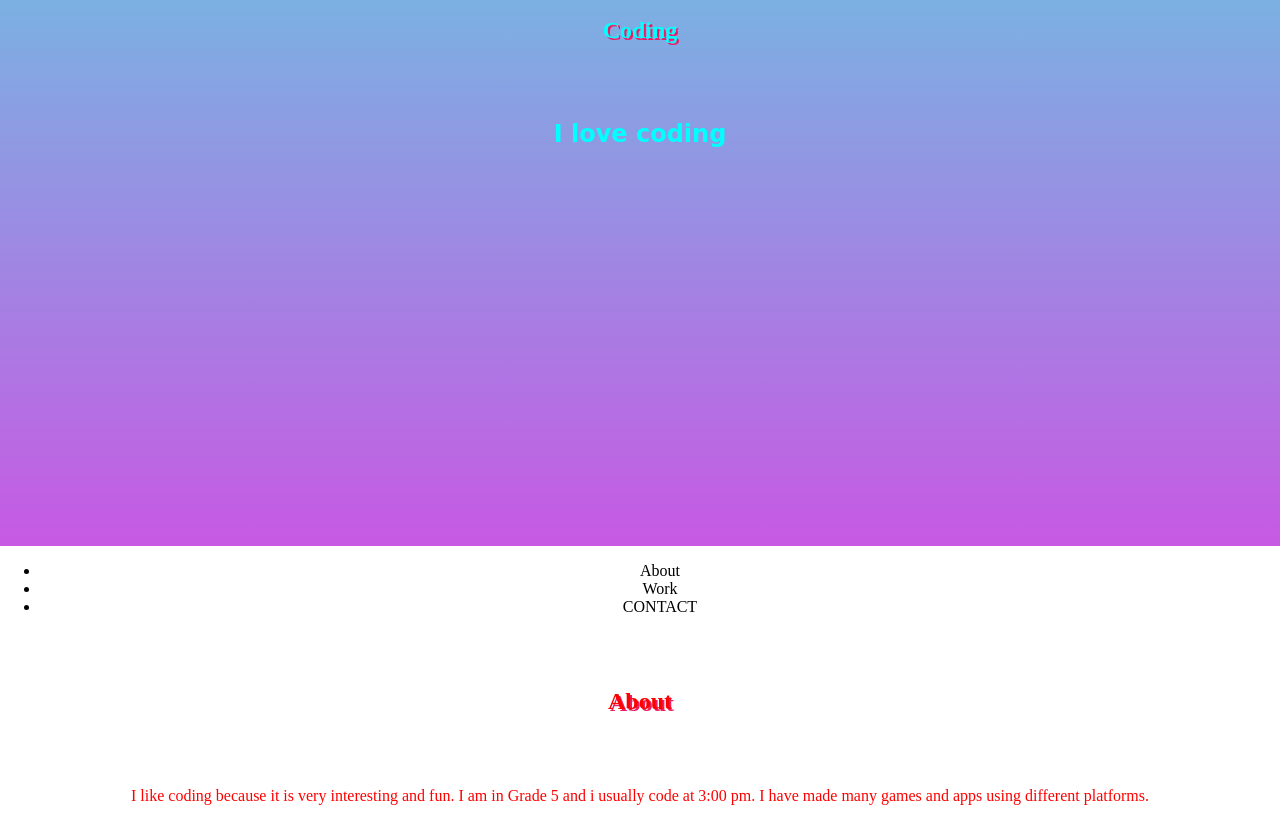
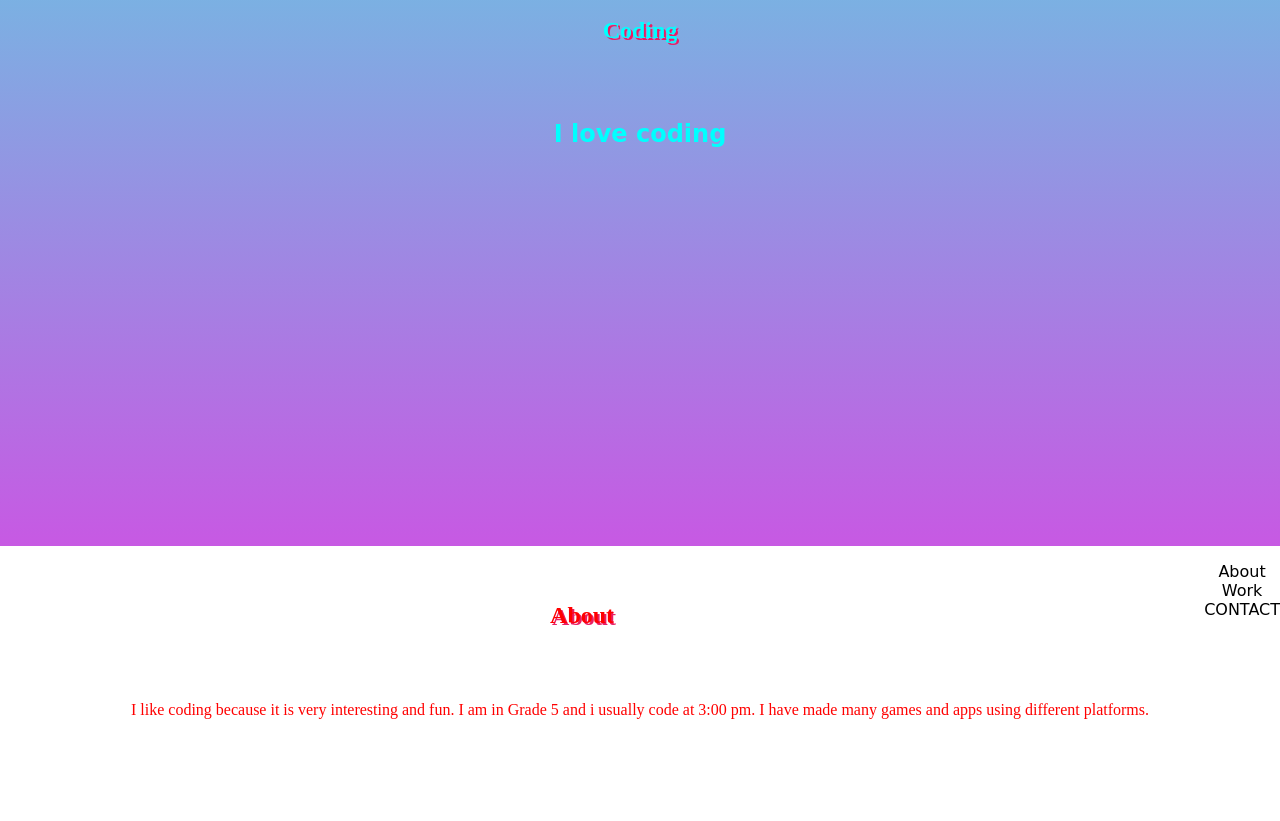
Before and after one commit to Shailavya/My-personal-website-2, a plain HTML site: page index.html in a window 1280 px wide. Shown: the part 254-1075 px from the top of the page. After the commit the page ends 989 px from the top, so only its background shows below. Drawn offline with Linux system fonts and the light colour scheme.

Commit message:
Update style.css

```diff
--- a/style.css
+++ b/style.css
@@ -42,3 +42,12 @@ h2 {
 
 
 }
+.menu {
+    font-family: cursive;
+    float: right;
+    list-style: none;
+    top: 10px;
+    right: 30px;
+    cursor: pointer;
+
+}
```
